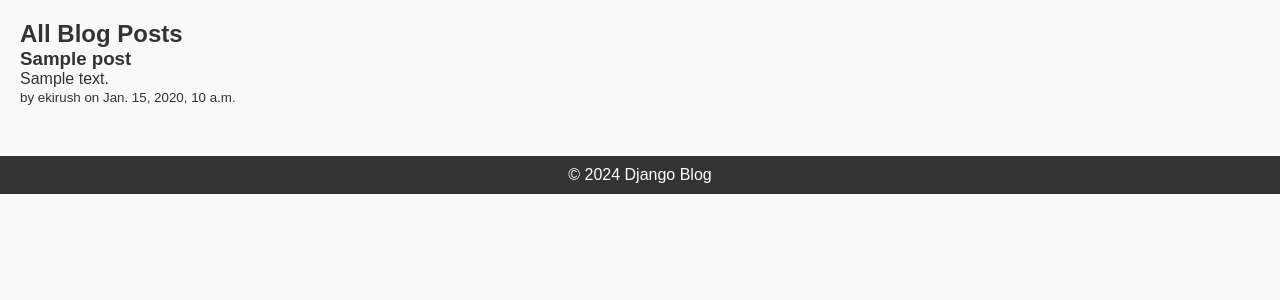
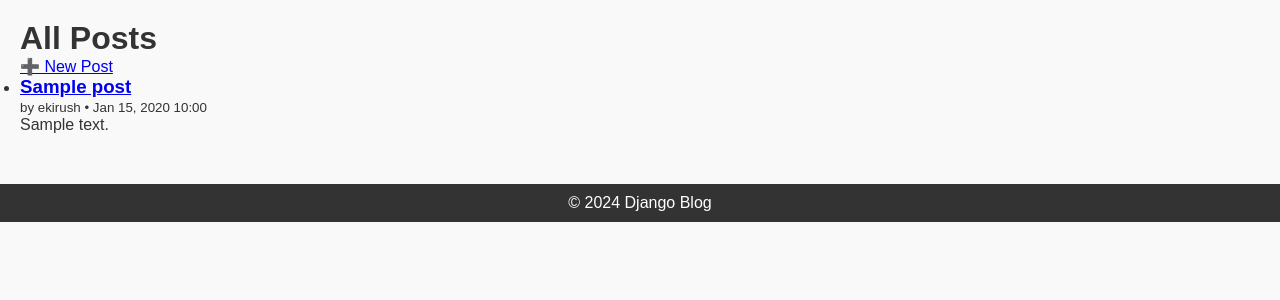
Before and after one commit to ekirush/Alx_DjangoLearnLab, a Django app: page /posts/ in a window 1280 px wide. Shown: the part 41-341 px from the top of the page. Run offline with Django 5.2, Linux system fonts and the light colour scheme; a user stored in the database is signed in; data comes from the database, SQL or seed files in the repository; tables that the repository leaves empty hold one stand-in row (values such as "Sample post").

Commit message:
Creating Blog Post Management Features

```diff
--- a/django_blog/blog/templates/blog/post_list.html
+++ b/django_blog/blog/templates/blog/post_list.html
@@ -1,15 +1,35 @@
 {% extends "blog/base.html" %}
-{% block title %}Blog Posts{% endblock %}
+{% block title %}All Posts{% endblock %}
+{% block content %}
+<h1>All Posts</h1>
 
-{% block content %}
-<h2>All Blog Posts</h2>
-{% for post in posts %}
-    <article style="margin-bottom: 20px;">
-        <h3>{{ post.title }}</h3>
+{% if user.is_authenticated %}
+  <p><a class="btn" href="{% url 'post-create' %}">➕ New Post</a></p>
+{% endif %}
+
+{% if posts %}
+  <ul class="post-list">
+    {% for post in posts %}
+      <li class="post-item">
+        <h3><a href="{% url 'post-detail' post.pk %}">{{ post.title }}</a></h3>
+        <small>by {{ post.author.username }} • {{ post.published_date|date:"M d, Y H:i" }}</small>
         <p>{{ post.content|truncatewords:25 }}</p>
-        <p><small>by {{ post.author }} on {{ post.published_date }}</small></p>
-    </article>
-{% empty %}
-    <p>No posts available yet.</p>
-{% endfor %}
+      </li>
+    {% endfor %}
+  </ul>
+
+  {% if is_paginated %}
+    <div class="pagination">
+      {% if page_obj.has_previous %}
+        <a href="?page={{ page_obj.previous_page_number }}">Previous</a>
+      {% endif %}
+      <span>Page {{ page_obj.number }} of {{ page_obj.paginator.num_pages }}</span>
+      {% if page_obj.has_next %}
+        <a href="?page={{ page_obj.next_page_number }}">Next</a>
+      {% endif %}
+    </div>
+  {% endif %}
+{% else %}
+  <p>No posts yet.</p>
+{% endif %}
 {% endblock %}
--- a/django_blog/blog/urls.py
+++ b/django_blog/blog/urls.py
@@ -1,6 +1,10 @@
 from django.urls import path
 from . import views
 from django.contrib.auth import views as auth_views
+from .views import (
+    PostListView, PostDetailView, PostCreateView, PostUpdateView, PostDeleteView,
+    # ...plus your auth views (register, profile, etc.) if they live here
+)
 
 urlpatterns = [
     path('', views.home, name='home'),                      # Home page
@@ -9,4 +13,9 @@ urlpatterns = [
     path('profile/', views.profile, name='profile'),        # Profile
     path('login/', auth_views.LoginView.as_view(template_name='blog/login.html'), name='login'),
     path('logout/', auth_views.LogoutView.as_view(template_name='blog/logout.html'), name='logout'),
+
+    path('posts/new/', PostCreateView.as_view(), name='post-create'),             # create
+    path('posts/<int:pk>/', PostDetailView.as_view(), name='post-detail'),        # detail
+    path('posts/<int:pk>/edit/', PostUpdateView.as_view(), name='post-update'),   # update
+    path('posts/<int:pk>/delete/', PostDeleteView.as_view(), name='post-delete'), # delete
 ]
--- a/django_blog/blog/views.py
+++ b/django_blog/blog/views.py
@@ -4,6 +4,11 @@ from django.contrib.auth.decorators import login_required
 from django.contrib.auth import login
 from .forms import UserRegisterForm, UserUpdateForm, ProfileUpdateForm
 from .models import Post
+from django.contrib.auth.mixins import LoginRequiredMixin, UserPassesTestMixin
+from django.views.generic import ListView, DetailView, CreateView, UpdateView, DeleteView
+from django.urls import reverse_lazy
+from .models import Post
+from .forms import PostForm
 
 def home(request):
     return render(request, 'blog/home.html')
@@ -46,3 +51,49 @@ def profile(request):
         "p_form": p_form
     }
     return render(request, "blog/profile.html", context)
+
+
+
+# LIST – public
+class PostListView(ListView):
+    model = Post
+    template_name = 'blog/post_list.html'       # <app>/<model>_list.html by default
+    context_object_name = 'posts'
+    ordering = ['-published_date']              # newest first
+    paginate_by = 10                             # optional
+
+# DETAIL – public
+class PostDetailView(DetailView):
+    model = Post
+    template_name = 'blog/post_detail.html'     # optional; defaults to blog/post_detail.html
+    context_object_name = 'post'
+
+# CREATE – must be logged in
+class PostCreateView(LoginRequiredMixin, CreateView):
+    model = Post
+    form_class = PostForm
+    template_name = 'blog/post_form.html'
+
+    def form_valid(self, form):
+        form.instance.author = self.request.user
+        return super().form_valid(form)
+
+# UPDATE – only author
+class PostUpdateView(LoginRequiredMixin, UserPassesTestMixin, UpdateView):
+    model = Post
+    form_class = PostForm
+    template_name = 'blog/post_form.html'
+
+    def test_func(self):
+        post = self.get_object()
+        return self.request.user == post.author
+
+# DELETE – only author
+class PostDeleteView(LoginRequiredMixin, UserPassesTestMixin, DeleteView):
+    model = Post
+    template_name = 'blog/post_confirm_delete.html'
+    success_url = reverse_lazy('posts')
+
+    def test_func(self):
+        post = self.get_object()
+        return self.request.user == post.author
--- a/django_blog/django_blog/settings.py
+++ b/django_blog/django_blog/settings.py
@@ -130,6 +130,6 @@ MEDIA_URL = '/media/'
 MEDIA_ROOT = BASE_DIR / "media"
 
 
-LOGIN_REDIRECT_URL = 'home'   # send users to homepage after login
-LOGOUT_REDIRECT_URL = 'home'  # send users to homepage after logout
 LOGIN_URL = 'login'
+LOGIN_REDIRECT_URL = 'profile'   # or 'posts' if you prefer
+LOGOUT_REDIRECT_URL = 'login'    # or 'home'/'posts'
```
Also changed, not shown: django_blog/blog/forms.py (+12 -1 lines), django_blog/blog/templates/blog/post_confirm_delete.html (added, +11 -0 lines), django_blog/blog/templates/blog/post_detail.html (added, +23 -0 lines), django_blog/blog/templates/blog/post_form.html (added, +19 -0 lines).
